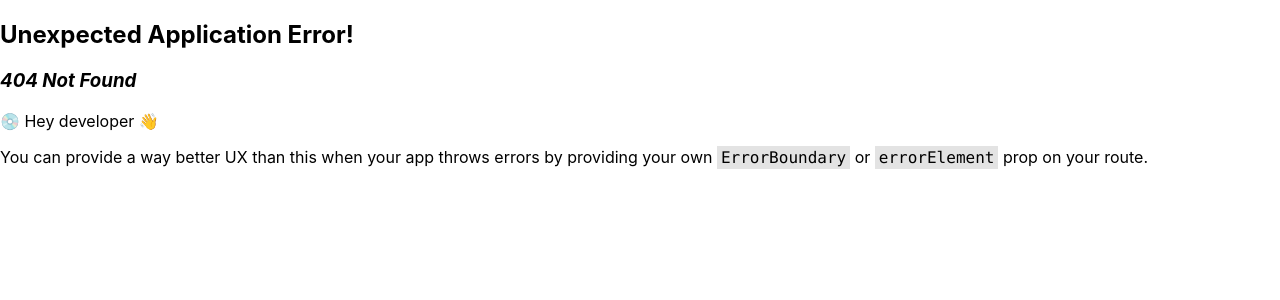
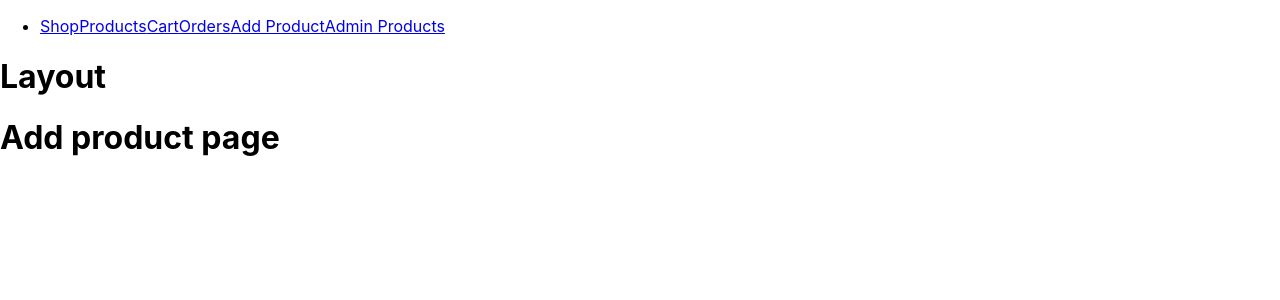
Before and after one commit to shanyaverma03/shopApp, a React (Create React App) app: page /admin/add-product in a window 1280 px wide. Before the commit this address had no page. Shown: the top 300 px of the page. Built offline with nearby package versions, Linux system fonts and the light colour scheme.

Commit message:
Added page for admin to add product

```diff
--- a/src/App.js
+++ b/src/App.js
@@ -2,12 +2,16 @@ import { RouterProvider, createBrowserRouter } from "react-router-dom"; //helps
 
 import HomePage from "./pages/HomePage";
 import RootLayout from "./pages/RootLayout";
+import AddProductPage from "./pages/AddProductPage";
 
 const router = createBrowserRouter([
   {
     path: "/",
     element: <RootLayout />,
-    children: [{ path: "/", element: <HomePage /> }],
+    children: [
+      { path: "/", element: <HomePage /> },
+      { path: "/admin/add-product", element: <AddProductPage /> },
+    ],
   },
 ]);
 
--- a/src/Components/Navigation.js
+++ b/src/Components/Navigation.js
@@ -10,7 +10,7 @@ const Navigation = () => {
             <Link to="/products">Products</Link>
             <Link to="/cart">Cart</Link>
             <Link to="/orders">Orders</Link>
-            <Link to="/add-product">Add Product</Link>
+            <Link to="/admin/add-product">Add Product</Link>
             <Link to="/admin-products">Admin Products</Link>
           </li>
         </ul>
--- /dev/null
+++ b/src/pages/AddProductPage.js
@@ -0,0 +1,5 @@
+const AddProductPage = () => {
+  return <h1>Add product page</h1>;
+};
+
+export default AddProductPage;
```
Also changed, not shown: src/Components/admin/AddProduct.js (added).
